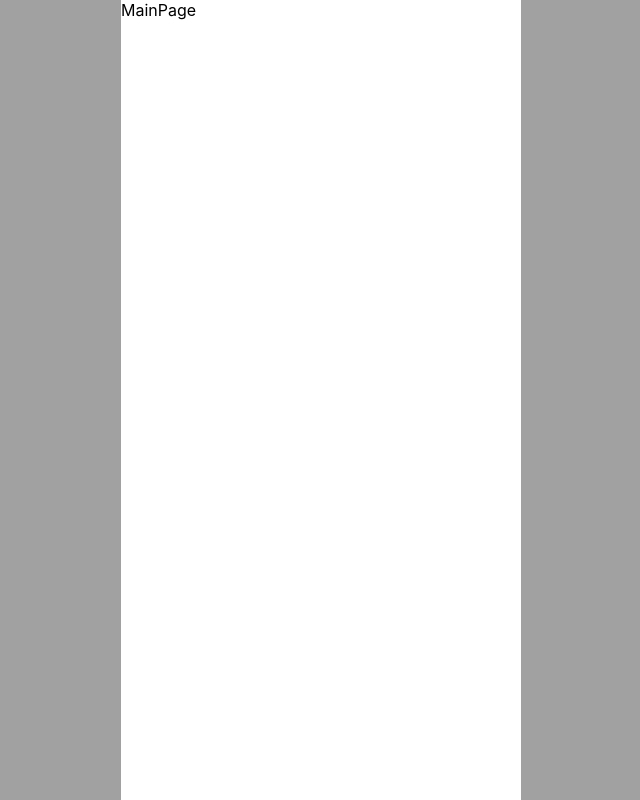
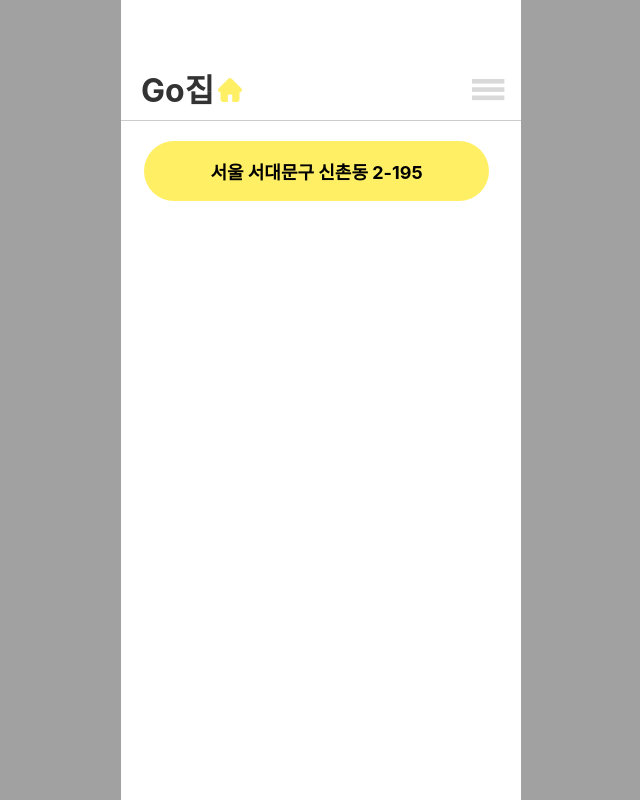
Before and after one commit to bourgeois46/Gojip-CLIPPER-1st-FE, a React (Create React App) app: page / in a window 1280 px wide. Shown: the whole page, without its empty margins (319-959 px from the left). Built offline with nearby package versions, Linux system fonts and the light colour scheme.

Commit message:
[feat] #6 Nav연결&place 버튼

```diff
--- a/src/App.js
+++ b/src/App.js
@@ -1,5 +1,5 @@
 import React, { useEffect } from 'react';
-import MainPage from './pages/MainPage/MainPage';
+import RecordPage from './pages/RecordPage/RecordPage';
 
 function App() {
   function setScreenSize() {
@@ -11,7 +11,7 @@ function App() {
   });
 
   return (
-    <MainPage />
+    <RecordPage />
   );
 }
 
--- a/src/components/Nav/Nav.css
+++ b/src/components/Nav/Nav.css
@@ -0,0 +1,40 @@
+.nav-container {
+    height: calc(var(--vh, 1vh) * 15);
+    position: relative;
+    justify-content: space-between;
+    align-items: center;
+    padding: 0 1.5vh;
+    background-color: white;
+    border-bottom: 0.2vh solid #ccc;
+}
+.go-home {
+    height: calc(var(--vh, 1vh) * 20);
+    position: absolute;
+    display: flex;
+    align-items: center;
+    font-family: "Inter";
+    font-style: normal;
+    font-size: 2em;
+    font-weight: bold;
+    color: #333333;
+    padding: 1vh;
+    object-fit: contain;
+}
+
+.homeyellow-icon {
+    height: calc(var(--vh, 1vh) * 30);
+    position: absolute;
+    top: 75%;
+    margin-left: 85px;
+    width: 3vh;
+    object-fit: contain;
+    transform: translateY(-50%);
+}
+
+.sidebarbutton-icon {
+    position: absolute;
+    top: 75%;
+    right: 2vh;
+    object-fit: contain;
+    transform: translateY(-50%);
+}
--- a/src/components/Nav/Nav.js
+++ b/src/components/Nav/Nav.js
@@ -0,0 +1,20 @@
+import React from "react";
+import "./Nav.css";
+import homeyellow from "../../assets/images/homeYellow.png";
+import sidebarbutton from "../../assets/images/sidebarButton.png";
+
+const Nav = () => {
+    return (
+    <div className="nav-container">
+        <div className="go-home">Go집</div>
+            <img src={homeyellow} alt="HomeYellow" className="homeyellow-icon" />
+            <img
+                src={sidebarbutton}
+                alt="SidebarButton"
+                className="sidebarbutton-icon"
+            />
+        </div>
+    );
+};
+
+export default Nav;
--- a/src/pages/RecordPage/RecordPage.css
+++ b/src/pages/RecordPage/RecordPage.css
@@ -0,0 +1,23 @@
+.recordPage {
+    height: calc(var(--vh, 1vh) * 100);
+    background-color: white;
+}
+
+.place-yellow{
+    height: 60.46px;
+    width: 345.03px;
+    background-color: #FFEF64;
+    color: black;
+    font-size: 18px;
+    text-align: center;
+    margin-top: 20px;
+    margin-left: 23px;
+    margin-right: 22px;
+    border: none;
+    border-radius: 65.72px;
+    font-weight: bold;
+    cursor: pointer;
+    display: flex;
+    justify-content: center;
+    align-items: center;
+}
--- a/src/pages/RecordPage/RecordPage.js
+++ b/src/pages/RecordPage/RecordPage.js
@@ -0,0 +1,19 @@
+import React from 'react';
+import Nav from '../../components/Nav/Nav';
+import './RecordPage.css';
+
+function RecordPage() {
+    return (
+        <div className='recordPage'>
+            <div className="recordPage-top">
+                <Nav/>
+            </div>
+
+            <div className="place-yellow">
+                서울 서대문구 신촌동 2-195
+            </div>
+        </div>
+    );
+}
+
+export default RecordPage;
```
Also changed, not shown: src/assets/images/sidebarButton.png (added), 1 other file (tests, documents, lock files or other folders).
